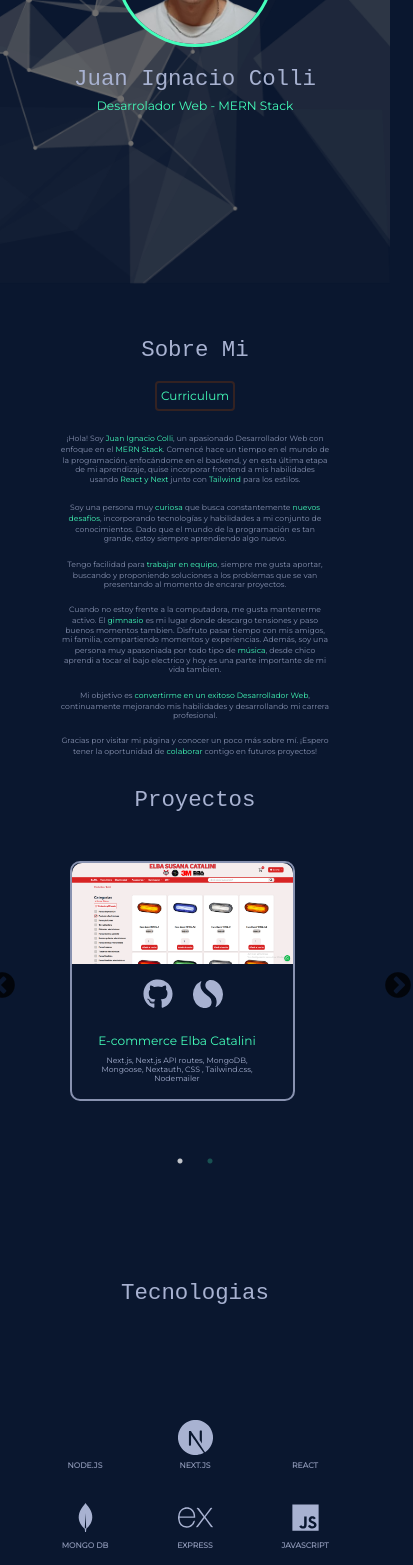
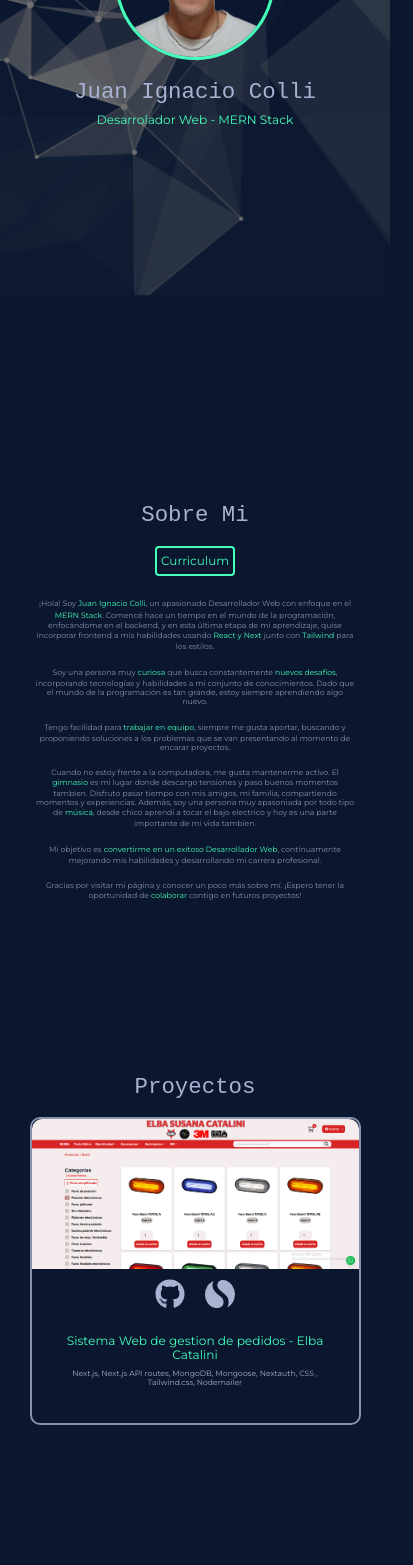
Before and after one commit to JuanIgnacio25/Portfolio, a React (Vite) app: page / in a window 390 px wide. Shown: the part 432-1997 px from the top of the page, 413 px wide, since content can reach past the window. Built offline with nearby package versions, Linux system fonts and the light colour scheme; some icons are missing; a web font is replaced by a local one.

Commit message:
Modified, responsive styles

```diff
--- a/index.html
+++ b/index.html
@@ -32,10 +32,5 @@
   <body>
     <div id="root"></div>
     <script type="module" src="/src/main.jsx"></script>
-    <script
-      src="https://cdn.jsdelivr.net/npm/bootstrap@5.0.2/dist/js/bootstrap.bundle.min.js"
-      integrity="sha384-MrcW6ZMFYlzcLA8Nl+NtUVF0sA7MsXsP1UyJoMp4YLEuNSfAP+JcXn/tWtIaxVXM"
-      crossorigin="anonymous"
-    ></script>
   </body>
 </html>
--- a/package.json
+++ b/package.json
@@ -10,7 +10,7 @@
     "preview": "vite preview"
   },
   "dependencies": {
-    "bootstrap": "^5.3.0",
+    "bootstrap": "^5.3.5",
     "normalize.css": "^8.0.1",
     "react": "^18.2.0",
     "react-bootstrap": "^2.8.0",
--- a/src/App.css
+++ b/src/App.css
@@ -1,3 +1,9 @@
+.app {
+  display: flex;
+  flex-flow: column wrap;
+  gap: 20vh;
+}
+
 /* NavBar */
 .navbar {
   position: fixed !important;
@@ -8,26 +14,19 @@
   background: #0a172f;
 }
 
-.navbar-collapse {
-  align-items: center;
-  justify-content: space-between;
+.nav-container {
+  padding: 0px 40px !important;
+  margin: 0px 0px;
 }
 
-.nav-container {
-  padding: 0px 40px !important;
-  margin: 20px 0px;
-}
-
-.navbar-nav{
+.navbar-nav {
   padding-bottom: 5px;
 }
-
-
 
 .nav-item a {
   color: #8892b0 !important;
   border-bottom: 1px solid transparent;
-  transition: color 0.2s ease-in , border-bottom 0.2s ease-in;
+  transition: color 0.2s ease-in, border-bottom 0.2s ease-in;
 }
 
 .nav-item a:hover {
@@ -69,11 +68,11 @@
   transition: color 0.3s ease-in;
 }
 
-.left-sidebar :hover{
+.left-sidebar :hover {
   transform: translateY(-1px);
 }
 
-.left-sidebar :hover i{
+.left-sidebar :hover i {
   color: #4fb;
 }
 
@@ -94,10 +93,10 @@
 }
 
 .right-sidebar p {
-  transition: color 0.3s ease-in , transform 0.5s ease;
+  transition: color 0.3s ease-in, transform 0.5s ease;
 }
 
-.right-sidebar a :hover{
+.right-sidebar a :hover {
   color: #4fb;
   transform: translateX(-2px);
 }
@@ -114,7 +113,6 @@
   background: #8892b0;
 }
 
-
 /* Hero */
 .hero h3 {
   color: #4fb;
@@ -127,9 +125,7 @@
   background-position: center center;
   background-repeat: no-repeat;
   text-align: center;
-  margin: 10vh 0px 10vh 0px;
 }
-
 
 .img-container {
   display: flex;
@@ -149,6 +145,9 @@
 }
 
 /* About Me */
+#sobre-mi {
+  scroll-margin-top: 12vh;
+}
 
 .about-me p {
   color: #8892b0;
@@ -160,7 +159,6 @@
   align-items: center;
   justify-content: center;
   min-height: 87vh;
-  margin-top: 13vh;
 }
 
 .about-me-title {
@@ -170,7 +168,7 @@
   text-align: center;
   width: 20vw;
   max-width: 330px;
-  margin-right: 70px
+  margin-right: 70px;
 }
 
 .about-me-description {
@@ -203,27 +201,15 @@
 }
 
 /* Projects */
+#proyectos {
+  scroll-margin-top: 12vh;
+}
 
-/* Contenedor general del slider */
-.project-slider-container{
+.projects-container {
   display: flex;
-  justify-content: center;
   align-items: center;
   width: 100%;
-}
-
-/* Contenedor del slider */
-.projects-container {
-  margin-top: 80px;
-  width: 70%;
-  max-width: 700px;
-}
-
-/* Ajusta cada slide para que ocupe el 100% del espacio disponible */
-.slick-slide {
-  display: flex !important;
-  justify-content: center;
-  align-items: center;
+  max-height: 80vh;
 }
 
 /* Contenedor de cada proyecto */
@@ -232,7 +218,7 @@
   justify-content: center;
   align-items: center;
   padding: 10px;
-  width: 100%;
+  width: 70%;
 }
 
 /* Proyecto individual */
@@ -244,14 +230,15 @@
   text-align: center;
   transition: transform 0.3s ease-in-out;
   width: 100%;
-
 }
 
 /* Imagen del proyecto */
 .project img {
   width: 100%;
-  height: 400px;
+  height: auto;
+  max-height: 50vh;
   object-fit: cover;
+  object-position: top;
   border-radius: 10px 10px 0px 0px;
   transition: opacity 0.3s ease-in-out;
 }
@@ -265,11 +252,11 @@
   opacity: 0.8;
 }
 
-.project-description{
+.project-description {
   padding: 20px;
 }
 
-.project-description h3{
+.project-description h3 {
   color: #4fb;
 }
 
@@ -300,66 +287,14 @@
   color: #4fb;
 }
 
-/* Ajuste de los controles del slider */
-.slick-prev,
-.slick-next {
-  z-index: 10;
-  font-size: 0;
-  color: black;
+/* Technologies */
+#tecnologias {
+  scroll-margin-top: 10vh;
 }
-
-.slick-prev:before,
-.slick-next:before {
-  color: black;
-  font-size: 30px;
-}
-
-/* Puntos de navegación */
-.slick-dots {
-  bottom: -30px;
-}
-
-.slick-dots li button:before {
-  color: #4fb;
-}
-
-.slick-dots li.slick-active button:before {
-  color: white;
-}
-
-/* Responsivo */
-@media (max-width: 1024px) {
-  .project {
-    max-width: 700px;
-  }
-}
-
-@media (max-width: 768px) {
-  .projects-container {
-    width: 95%;
-  }
-
-  .project {
-    max-width: 250px;
-  }
-}
-
-@media (max-width: 480px) {
-  .project {
-    max-width: 90%;
-  }
-
-  .overlay-icons i {
-    font-size: 40px;
-  }
-}
-
-
-/* Technologies */
 
 .technologies h1 {
   justify-self: start;
-  margin-bottom: 100px;
+  margin-bottom: 50px;
 }
 
 .technologies {
@@ -368,8 +303,7 @@
   align-items: center;
   justify-content: center;
   text-align: center;
-  min-height: 100vh;
-  margin-top: 13vh;
+  margin-bottom: 5vh;
 }
 
 .technologies-container {
@@ -380,7 +314,6 @@
   min-width: 70vw;
   padding: 30px;
   text-align: center;
-
 }
 
 .technologies-container i {
@@ -411,7 +344,8 @@
 }
 
 .technologie:hover {
-  box-shadow: 0 0 20px rgba(4, 241, 126, 0.791), 0 0 40px rgba(15, 97, 114, 0.589);
+  box-shadow: 0 0 20px rgba(4, 241, 126, 0.791),
+    0 0 40px rgba(15, 97, 114, 0.589);
   /* Sombra en hover */
 }
 
@@ -436,7 +370,6 @@
   justify-content: center;
   text-align: center;
   height: 100px;
-  margin-top: 100px;
 }
 
 .contact-container {
@@ -460,18 +393,16 @@
   text-align: center;
 }
 
-
 /* Footer */
 footer {
   min-height: 50vh;
 }
 
-
 .footer-texto {
   font-size: 1.5rem;
   padding: 20px;
   margin-bottom: 30px;
-  font-family: 'Quicksand', sans-serif;
+  font-family: "Quicksand", sans-serif;
 }
 
 .social-network-icons a {
@@ -484,7 +415,7 @@ footer {
   margin: 85px 10px 10px 10px;
   border: 2px solid #8892b0;
   border-radius: 50%;
-  transition: transform 0.2s ease-in , border 0.2s ease-in;
+  transition: transform 0.2s ease-in, border 0.2s ease-in;
 }
 
 .social-network-icons i {
@@ -513,58 +444,18 @@ footer {
   color: #4fb;
 }
 
-
-
 @media screen and (max-width: 1199px) {
-
-  /* Projects */
-  .projects-container {
-    margin-top: 5px;
-  }
-
-  .project img {
-    height: 280px;
-    width: 100%;
-  }
-
-  .project-description {
-    height: 33%;
-    width: 80%;
-  }
-
   /* SideBar */
-
-
   .left-sidebar {
     top: 400px;
     left: 10px;
   }
-
-
   .left-sidebar i {
     font-size: 1.3rem;
   }
-
 }
 
 @media screen and (max-width: 990px) {
-
-  .project {
-    height: 350px;
-    max-height: 80vh;
-    width: 430px;
-    margin-top: 30px;
-  }
-
-  .project img {
-    height: 230px;
-  }
-
-  .project-description {
-    height: 33%;
-  }
-
-
   .technologies-container i {
     color: #a8b2d1;
   }
@@ -572,28 +463,21 @@ footer {
   .social-network-icons i {
     color: #a8b2d1;
   }
-
 }
-
-
 
 /* Responsive */
 @media screen and (max-width: 767px) {
+  .app {
+    gap: 12vh;
+  }
 
   /* NavBar */
-  .navbar-brand {
-    display: none;
+  .nav-container {
+    margin: 0px;
   }
 
-  .navbar {
-    position: static !important;
-    z-index: auto;
-    top: auto;
-    height: auto;
-  }
-
-  .nav-container {
-    text-align: center;
+  .navbar{
+    padding: 0px !important;
   }
 
   .nav-item a {
@@ -614,7 +498,16 @@ footer {
     height: 20px !important;
   }
 
-
+  .navbar-collapse {
+    width: 100vw;
+    background-color: #0a172f;
+    padding: 0px 40px;
+    margin: 5px 0px;
+    position: absolute;
+    top: 56px;
+    left: 0;
+    z-index: 1000;
+  }
 
   /* SideBar */
   .side-bar {
@@ -623,12 +516,18 @@ footer {
 
   /* Hero */
   .hero {
-    margin: auto;
+    margin-top: 12vh;
+    width: 100%;
   }
 
   .img-container {
     height: 180px;
     width: 180px;
+  }
+
+  /* Projects */
+  .project-col {
+    width: 90%;
   }
 
   /* About me */
@@ -644,7 +543,7 @@ footer {
   }
 
   .cv-button {
-    border: 2px solid #322;
+    border: 2px solid #4fb;
     border-radius: 4px;
     font-size: 0.75em;
     padding: 4px;
@@ -657,35 +556,7 @@ footer {
     padding: 5px;
   }
 
-
   /* Proyectos */
-
-  .projects-container {
-    margin-top: 10px;
-  }
-
-  .projects{
-    margin-top:100px;
-    min-height: 50vh;
-  }
-
-  .project {
-    height: 300px;
-    width: 400px;
-    margin-bottom: 30px;
-  }
-
-  .project img {
-    height: auto;
-    width: 100%;
-    padding-bottom: 5px;
-  }
-
-  .project-description {
-    height: 31%;
-    width: 95%;
-  }
-
   .overlay {
     opacity: 1;
     position: static;
@@ -699,7 +570,7 @@ footer {
   }
 
   /* Technologies */
-  .technologies{
+  .technologies {
     min-height: 50vh;
   }
   .technologies-container i {
@@ -713,7 +584,7 @@ footer {
     height: 120px;
   }
 
-  .contact-highlighted-text{
+  .contact-highlighted-text {
     color: #4fb;
   }
 
@@ -733,10 +604,18 @@ footer {
     padding: 20px;
     transition: color 0.3s ease-in;
   }
-
 }
 
 @media screen and (max-width: 460px) {
+  .app{
+    gap:18vh;
+  }
+
+  #sobre-mi,
+  #proyectos,
+  #tecnologias {
+    scroll-margin-top: 22vh;
+  }
 
   /* Hero */
   .img-container {
@@ -745,38 +624,17 @@ footer {
   }
 
   /* About me */
-  .about-me-container {
-    margin-top: auto;
-  }
 
   .about-me-description {
-    width: 280px;
+    width: 90%;
   }
 
   /* Projects */
-  .projects-container {
-    margin-top: 10px;
-  }
-
-
-  .project {
-    height: 240px;
-    width: 250px;
-    margin-bottom: 30px;
-  }
 
   .project img {
     height: auto;
     width: 100%;
-    padding-bottom: 5px;
   }
-
-  .project-description {
-    height: 31%;
-    width: 95%;
-  }
-
-  /* Technologies */
 
   /* Contact */
   .contact {
@@ -790,6 +648,11 @@ footer {
   }
 
   /* Footer */
+
+  footer {
+    min-height: 30vh;
+  }
+
   .social-network-icons a {
     width: 40px;
     height: 40px;
--- a/src/App.jsx
+++ b/src/App.jsx
@@ -2,7 +2,7 @@ import NavBar from "./components/NavBar";
 import SideBar from "./components/SideBar";
 import Hero from "./components/Hero";
 import AboutMe from "./components/AboutMe";
-import ProjectsSlider from "./components/ProjectsSlider";
+import Projects from "./components/Projects";
 import Technologies from "./components/Technologies";
 import Contact from "./components/Contact";
 import Footer from "./components/Footer";
@@ -16,12 +16,12 @@ function App() {
   }, [])
 
   return (
-    <div className="App">
+    <div className="app">
       <NavBar />
       <SideBar />
       <Hero />
       <AboutMe />
-      <ProjectsSlider />
+      <Projects />
       <Technologies />
       <Contact />
       <Footer />
--- /dev/null
+++ b/src/components/Projects.jsx
@@ -0,0 +1,47 @@
+import { FaGithub } from "react-icons/fa";
+import { SiSimilarweb } from "react-icons/si";
+
+import { projects } from "../constants/index";
+
+const Projects = () => {
+  const project = projects[0];
+
+  return (
+    <section id="proyectos" className="projects-container">
+        <h1 className="projects-title">Proyectos</h1>
+        <div className="project-col">
+          <div className="project">
+            <img src={project.img} alt={`Proyecto ${project.id}`} />
+            <div className="overlay">
+              <div className="overlay-icons">
+                <a
+                  href={project.gitHub_url}
+                  target="_blank"
+                  rel="noopener noreferrer"
+                >
+                  <i>
+                    <FaGithub />
+                  </i>
+                </a>
+                <a
+                  href={project.deploy_url}
+                  target="_blank"
+                  rel="noopener noreferrer"
+                >
+                  <i>
+                    <SiSimilarweb />
+                  </i>
+                </a>
+              </div>
+            </div>
+            <div className="project-description">
+              <h3>{project.title}</h3>
+              <p>{project.project_technologies}</p>
+            </div>
+          </div>
+        </div>
+    </section>
+  );
+};
+
+export default Projects;
--- a/src/components/ProjectsSlider.jsx
+++ /dev/null
@@ -1,76 +0,0 @@
-import Slider from "react-slick";
-import "slick-carousel/slick/slick.css";
-import "slick-carousel/slick/slick-theme.css";
-import { FaGithub } from "react-icons/fa";
-import { SiSimilarweb } from "react-icons/si";
-
-import { projects } from "../constants/index";
-
-const ProjectSlider = () => {
-  const settings = {
-    dots: true, // Muestra los indicadores
-    infinite: true, // Ciclo infinito
-    speed: 800, // Velocidad del slide
-    slidesToShow: 1, // Cantidad de proyectos visibles (ajusta según necesidad)
-    slidesToScroll: 1, // Cuántos proyectos avanza por click
-    responsive: [
-      {
-        breakpoint: 1024, // Para tablets
-        settings: {
-          slidesToShow: 1,
-        },
-      },
-      {
-        breakpoint: 600, // Para móviles
-        settings: {
-          slidesToShow: 1,
-        },
-      },
-    ],
-  };
-
-  return (
-    <section id="proyectos">
-      <div className="container text-center projects-container">
-        <h1>Proyectos</h1>
-        <Slider {...settings} className="project-slider-container">
-          {projects.map((proj) => (
-            <div className="project-col" key={proj.id}>
-              <div className="project">
-                <img src={proj.img} alt={`Proyecto ${proj.id}`} />
-                <div className="overlay">
-                  <div className="overlay-icons">
-                    <a
-                      href={proj.gitHub_url}
-                      target="_blank"
-                      rel="noopener noreferrer"
-                    >
-                      <i>
-                        <FaGithub />
-                      </i>
-                    </a>
-                    <a
-                      href={proj.deploy_url}
-                      target="_blank"
-                      rel="noopener noreferrer"
-                    >
-                      <i>
-                        <SiSimilarweb />
-                      </i>
-                    </a>
-                  </div>
-                </div>
-                <div className="project-description">
-                  <h3>{proj.title}</h3>
-                  <p>{proj.project_technologies}</p>
-                </div>
-              </div>
-            </div>
-          ))}
-        </Slider>
-      </div>
-    </section>
-  );
-};
-
-export default ProjectSlider;
--- a/src/constants/index.js
+++ b/src/constants/index.js
@@ -81,10 +81,10 @@ const technologies = [
 const projects = [
   {
     id: 1,
-    title: "E-commerce Elba Catalini",
+    title: "Sistema Web de gestion de pedidos - Elba Catalini",
     img: proyectoelba,
     deploy_url:
-      "https://la-casa-del-accesorio-production.up.railway.app/",
+      "https://www.elbacatalini.com",
     gitHub_url: "https://github.com/JuanIgnacio25/La-casa-del-Accesorio",
     project_technologies:
       "Next.js, Next.js API routes, MongoDB, Mongoose, Nextauth, CSS , Tailwind.css, Nodemailer",
--- a/src/utils/scrollReveal.js
+++ b/src/utils/scrollReveal.js
@@ -13,8 +13,8 @@ export const loadTransitions = () => {
     sr.reveal('.hero h3', {delay:200, origin:'bottom'})
     sr.reveal('.about-me-title', {delay:250, origin:'left'})
     sr.reveal('.about-me-description', {delay:250, origin:'right'})
-    sr.reveal('.project-title', {delay:250, origin:'top'})
-    sr.reveal('.projects-container', {delay:250, origin:'bottom'})
+    sr.reveal('.projects-title', {delay:250, origin:'top'})
+    sr.reveal('.project-col', {delay:250, origin:'bottom'})
     sr.reveal('.technologies-container h1', {delay:250, origin:'top'})
     sr.reveal('.technologie', {delay:250, origin:'bottom'})
     sr.reveal('.contact-container', {delay:450, origin:'top'})
```
Also changed, not shown: src/components/NavBar.jsx (+17 -9 lines), public/fondoGrisRombo.png, 1 other file (tests, documents, lock files or other folders).
